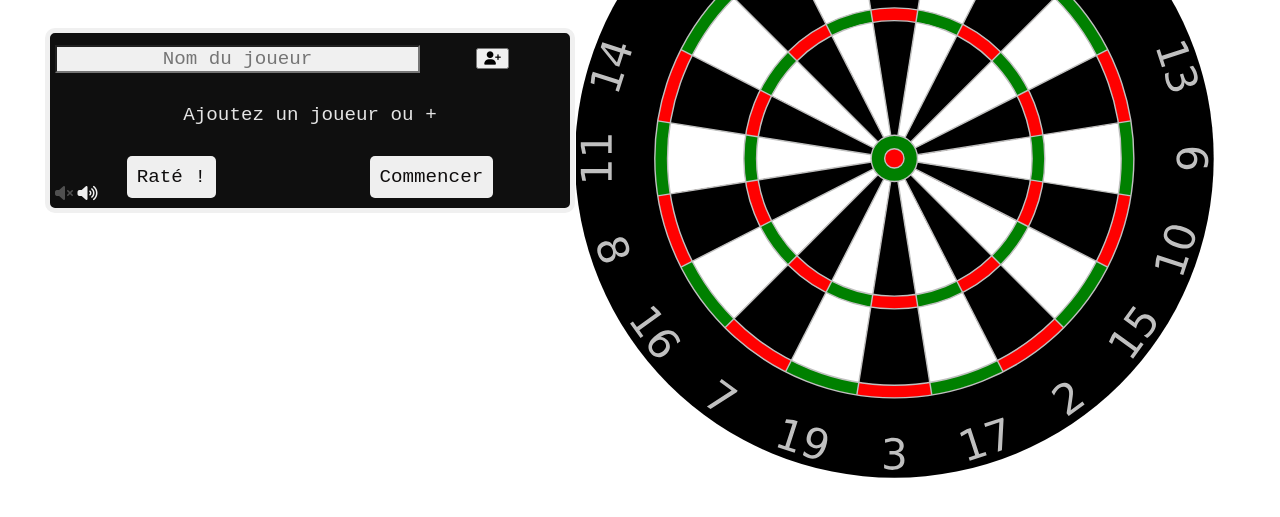
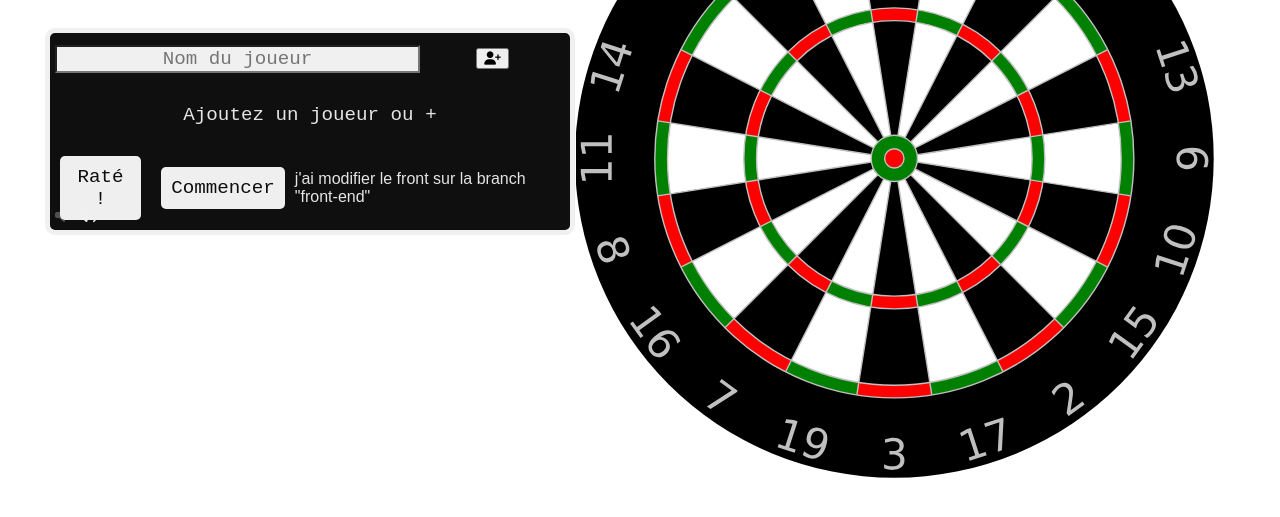
Before and after one commit to RomainBonnifet/DartCounter, a plain HTML site: page index.html in a window 1280 px wide. Shown: the part 171-688 px from the top of the page. Drawn offline with nearby package versions, Linux system fonts and the light colour scheme.

Commit message:
Modification du front sur la branch font-end

```diff
--- a/index.html
+++ b/index.html
@@ -39,6 +39,7 @@
                         <i class="fa-solid fa-volume-xmark"></i>
                         <i class="fa-solid fa-volume-high on"></i>
                     </div>
+                    <div>j'ai modifier le front sur la branch "front-end"</div>
                 </div>
             </div>
         </div>
```
